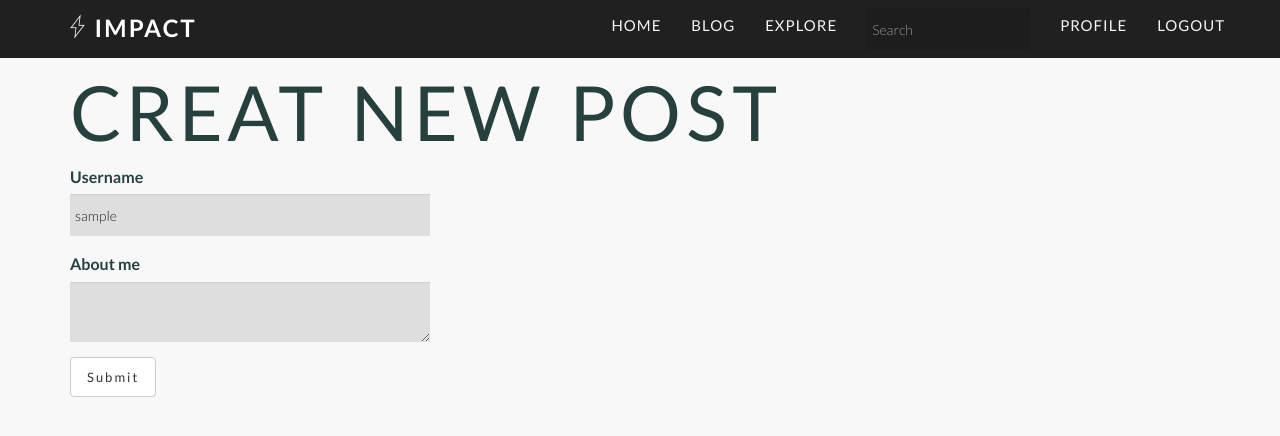
After one commit to chemberlen/vbdpua, a Flask app: page /creat_post in a window 1280 px wide. The commit adds this page. Shown: the top 436 px of the page. Run offline with Flask 2, Linux system fonts and the light colour scheme; the visitor is signed in with stand-in values (Sample User, id 1); data comes from the database, SQL or seed files in the repository; parts of the project's set-up code (start-up, migrations or seed data) failed here and were passed over; some libraries are stand-ins or nearby versions.

Commit message:
Creat post page start rebuild

```diff
--- a/app/main/routes.py
+++ b/app/main/routes.py
@@ -93,20 +93,20 @@ def user(username):
     return render_template('user.html', user=user, posts=posts.items,next_url=next_url, prev_url=prev_url)
 
 
-@bp.route('/edit_profile', methods=['GET', 'POST'])
+@bp.route('/creat_post', methods=['GET', 'POST'])
 @login_required
-def edit_profile():
+def creat_post():
     form = EditProfileForm(current_user.username)
     if form.validate_on_submit():
         current_user.username = form.username.data
         current_user.about_me = form.about_me.data
         db.session.commit()
         flash(_('Your changes have been saved.'))
-        return redirect(url_for('main.edit_profile'))
+        return redirect(url_for('main.creat_post'))
     elif request.method == 'GET':
         form.username.data = current_user.username
         form.about_me.data = current_user.about_me
-    return render_template('edit_profile.html', title=_('Edit Profile'),
+    return render_template('creat_post.html', title=_('Creat new post'),
                            form=form)
 
 
--- a/app/templates/auth/login.html
+++ b/app/templates/auth/login.html
@@ -1,7 +1,7 @@
 {% extends "layout_main.html" %}
 
 {% block title %}
-Blog VBDPUP | Blog main page
+Blog VBDPUP login | Blog login page
 {% endblock %}
 {% import 'bootstrap/wtf.html' as wtf %}
 
--- a/app/templates/blog.html
+++ b/app/templates/blog.html
@@ -44,7 +44,7 @@ Blog VBDPUP | Blog main page
                         </div><!--/.search-->
 
                         <div class="widget categories">
-                            <h3 class="widget-title">Blog Categories</h3>
+                            <h3 class="widget-title">Blog Categories test</h3>
                             <div class="row">
                                 <div class="col-sm-6">
                                     <ul class="arrow">
--- /dev/null
+++ b/app/templates/creat_post.html
@@ -0,0 +1,22 @@
+{% extends "layout_main.html" %}
+{% import 'bootstrap/wtf.html' as wtf %}
+
+{% block title %}
+Blog VBDPUP creat post | Blog creating post page
+{% endblock %}
+
+{% block app_content %}
+
+<div id="content-wrapper" style="margin-top: 50px;">
+
+    <div class="container">
+    <h1>{{ _('Creat new post') }}</h1>
+
+        <div class="row">
+            <div class="col-md-4">
+            {{ wtf.quick_form(form) }}
+            </div>
+        </div>
+    </div>
+</div>
+{% endblock %}
```
Also changed, not shown: app/templates/edit_profile.html (deleted, +0 -11 lines), app/templates/user.html (+11 -3 lines).
